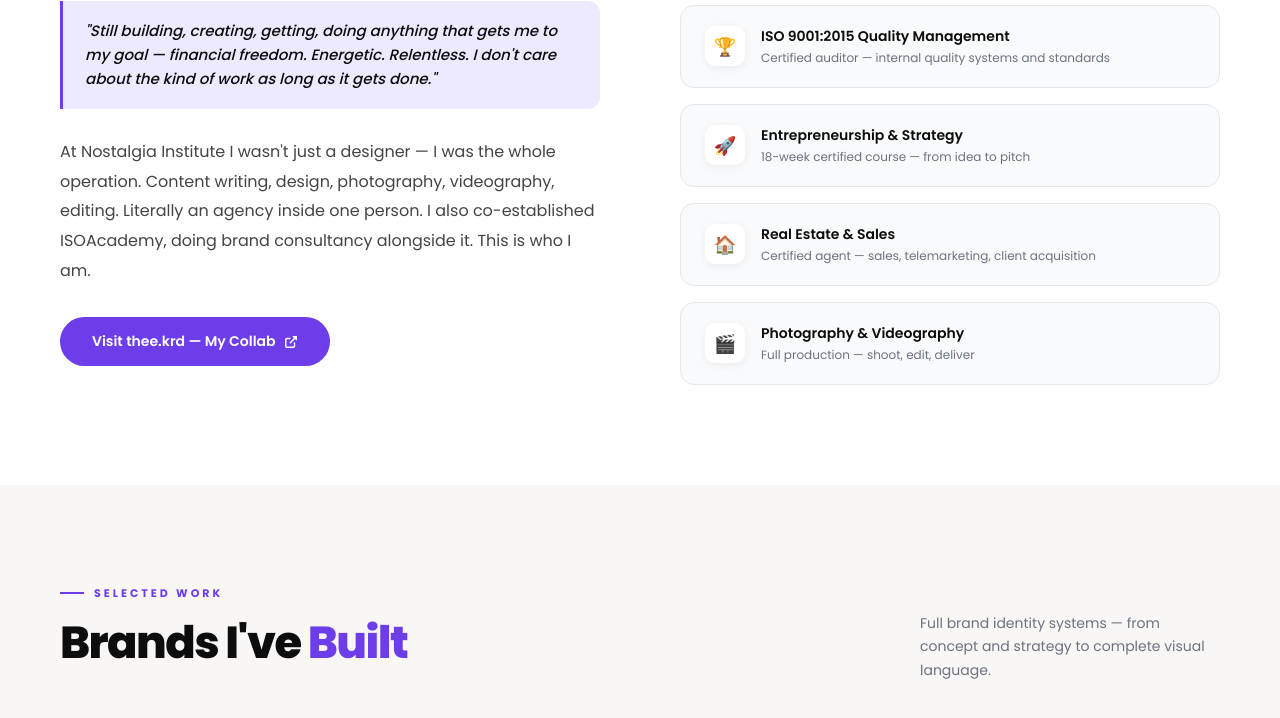
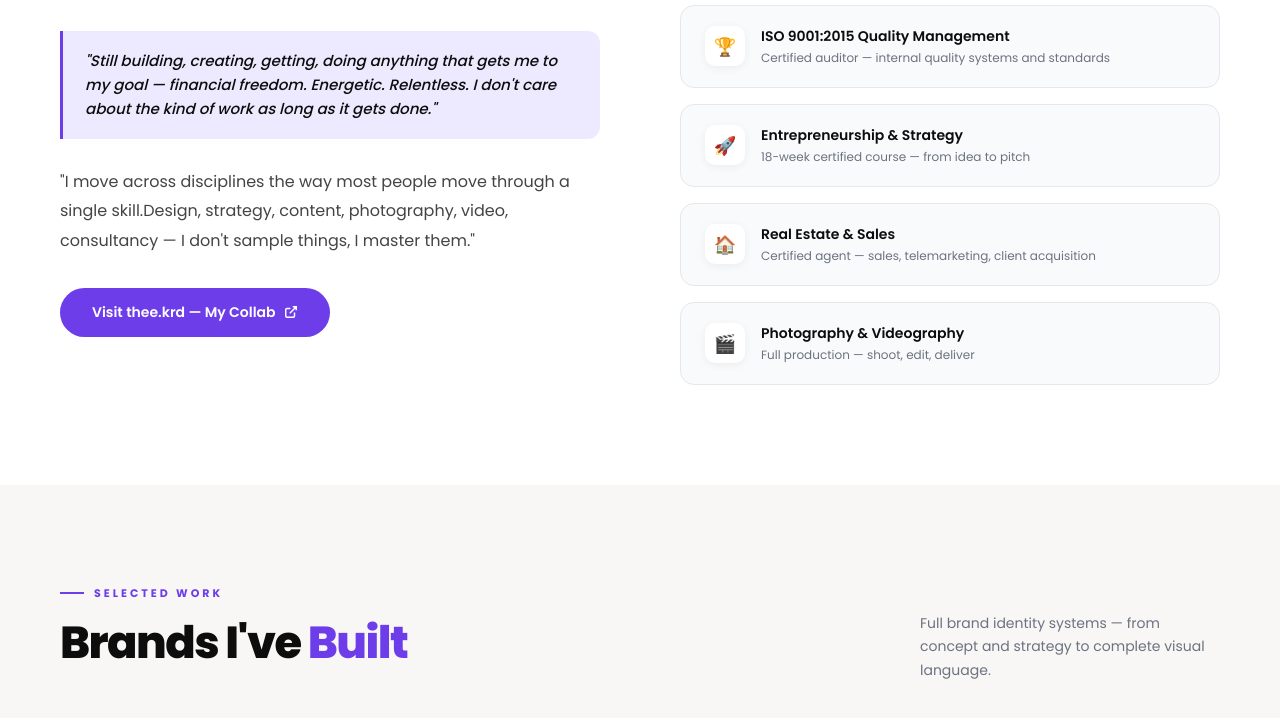
Before and after one commit to mirkokhalil/mirko-khalil.github.io, a plain HTML site: page index.html in a window 1280 px wide. Shown: the part 1440-2158 px from the top of the page. Drawn offline with Linux system fonts and the light colour scheme.

Commit message:
Add files via upload

```diff
--- a/index.html
+++ b/index.html
@@ -927,10 +927,9 @@
         as long as it gets done."
       </div>
       <p class="about-text">
-        At Nostalgia Institute I wasn't just a designer — I was the whole operation.
-        Content writing, design, photography, videography, editing. Literally an agency
-        inside one person. I also co-established ISOAcademy, doing brand consultancy
-        alongside it. This is who I am.
+        "I move across disciplines the way most people move through a single skill.Design, strategy,
+        content, photography, video, consultancy — I don't sample things, I master them."
+
       </p>
       <div style="margin-top: 32px;">
         <a href="https://thee.krd/" target="_blank" class="btn-primary" style="display:inline-flex;">
```
